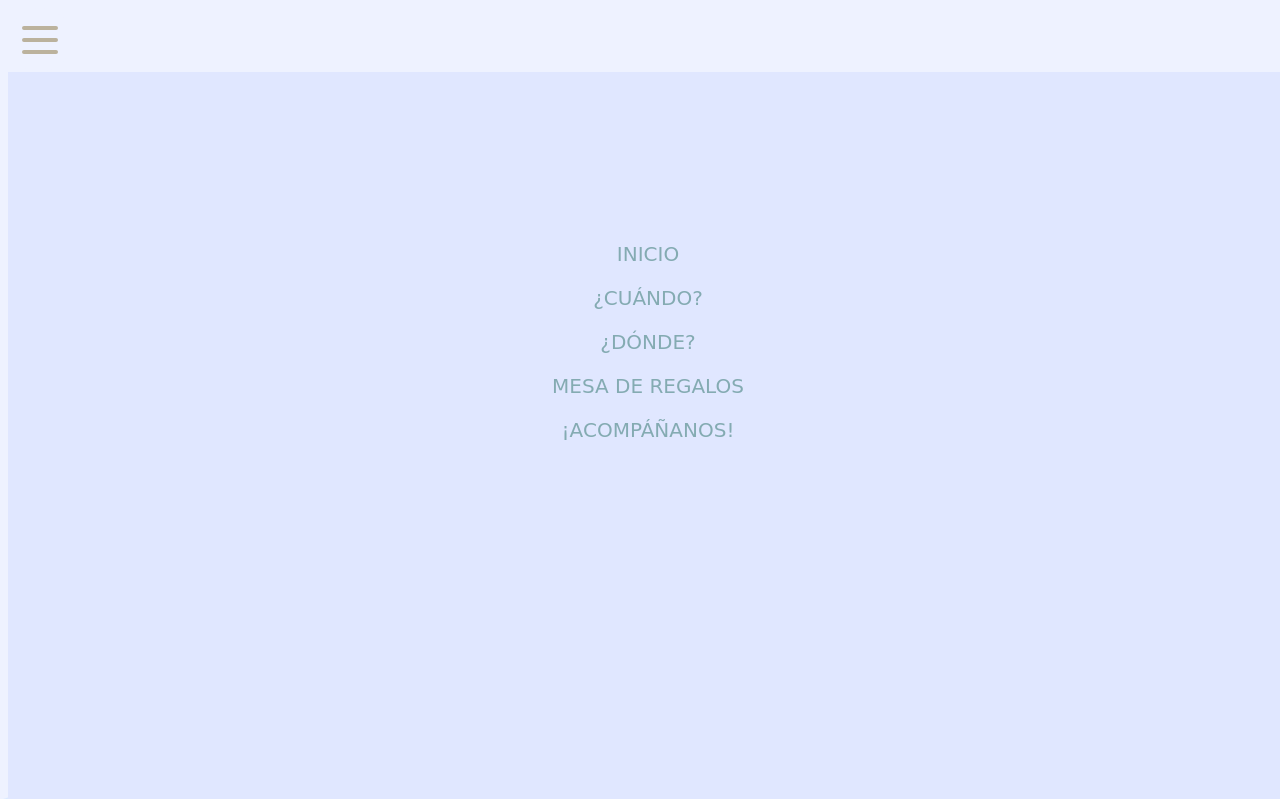
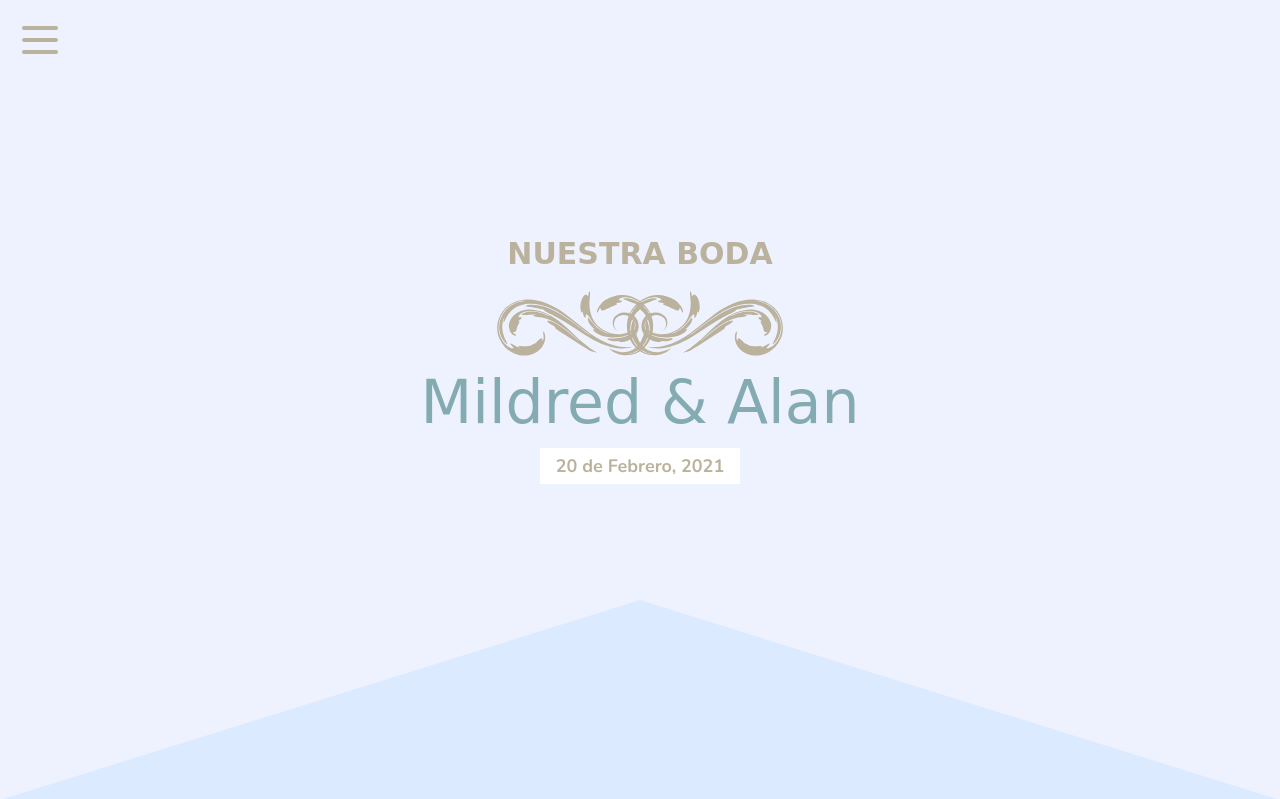
Before and after one commit to evelynfredin/wedding, a website: page public/index.html in a window 1280 px wide. Shown: the top 799 px of the page. Drawn offline with nearby package versions, Linux system fonts and the light colour scheme; files that its build step writes are made by us from their sources; a web font is replaced by a local one.

Commit message:
The world is our office

```diff
--- a/public/index.html
+++ b/public/index.html
@@ -21,7 +21,7 @@
                 </path>
             </svg>
         </button>
-        <div id="menu" class="">
+        <div id="menu" class="hidden">
             <ul
                 class="bg-indigo-100 h-screen w-screen flex flex-col items-center pt-40 text-primary font-headings uppercase text-xl">
                 <li class="nav-item"><a href="#home">Inicio</a></li>
```
